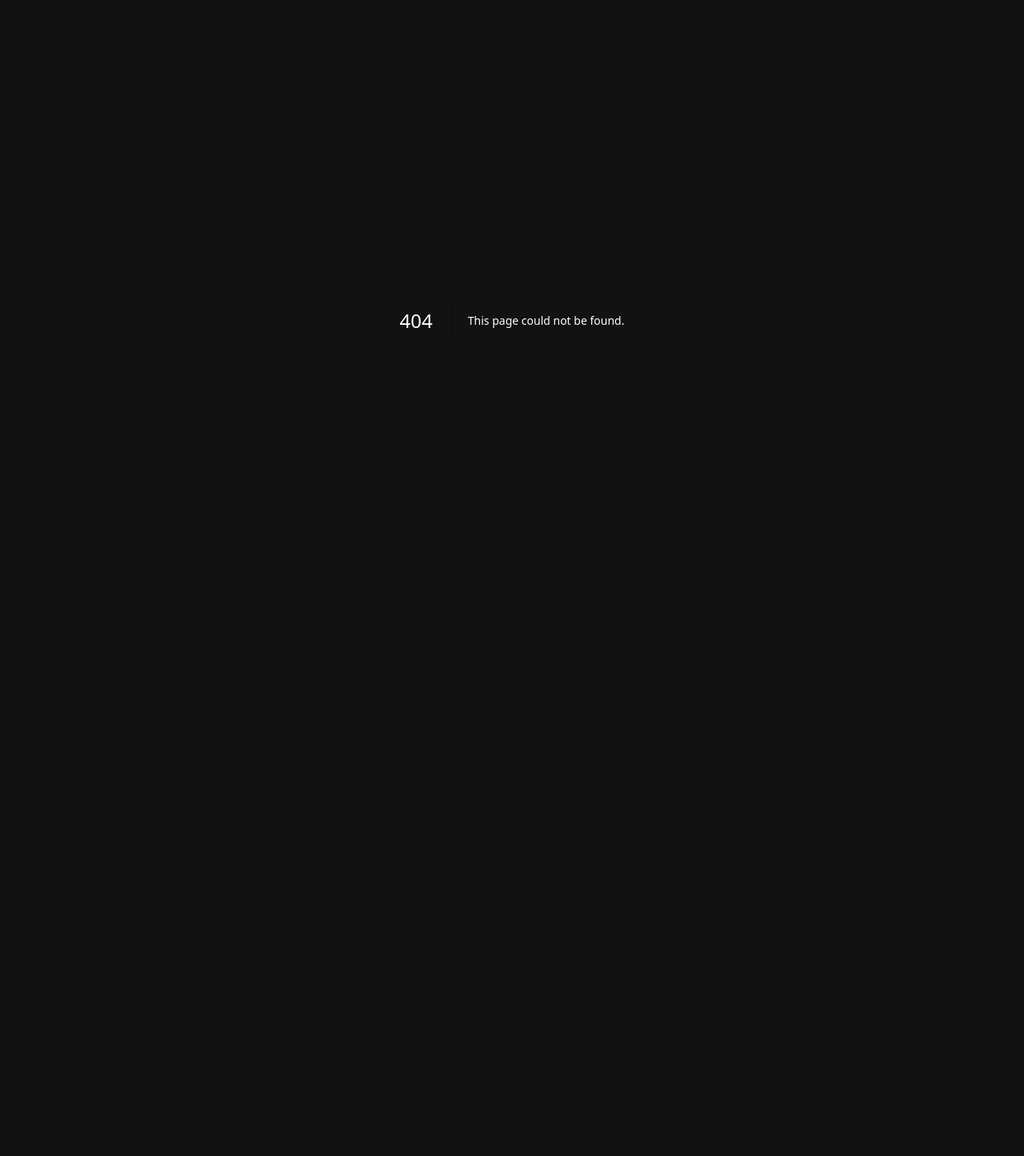
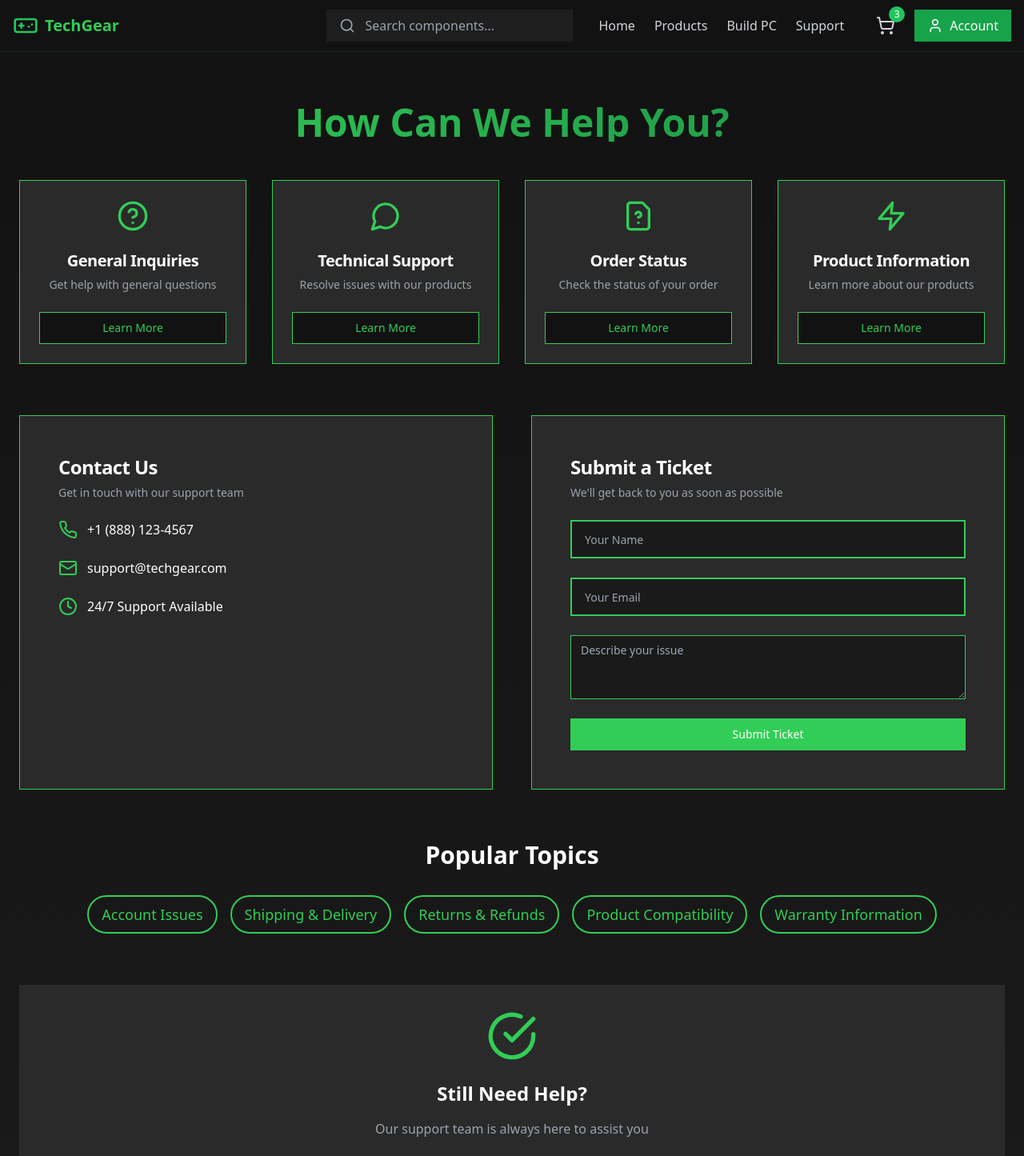
Before and after one commit to kichuu/gaming-site, a Next.js app: page /support in a window 1280 px wide. Before the commit this address had no page. Shown: the top 1445 px of the page at 80% size. Before the commit the page ends 800 px from the top, so only its background shows below. Built offline with nearby package versions, Linux system fonts and the light colour scheme.

Commit message:
update FAQ and Navbar components for improved text color consistency and accessibility; add new Textarea component

```diff
--- /dev/null
+++ b/app/support/page.tsx
@@ -0,0 +1,145 @@
+'use client'
+
+import React from 'react'
+import { motion } from 'framer-motion'
+import { Card, CardHeader, CardTitle, CardDescription, CardContent } from "@/components/ui/card"
+import { Badge } from "@/components/ui/badge"
+import { Button } from "@/components/ui/button"
+import { Input } from "@/components/ui/input"
+import { HelpCircle, MessageCircle, Phone, Mail, FileQuestion, Zap, Clock, CheckCircle } from 'lucide-react'
+import { Textarea } from '@/components/ui/textarea'
+
+const supportTopics = [
+  { icon: HelpCircle, title: 'General Inquiries', description: 'Get help with general questions' },
+  { icon: MessageCircle, title: 'Technical Support', description: 'Resolve issues with our products' },
+  { icon: FileQuestion, title: 'Order Status', description: 'Check the status of your order' },
+  { icon: Zap, title: 'Product Information', description: 'Learn more about our products' },
+]
+
+const SupportPage = () => {
+  return (
+    <div className="min-h-screen bg-gradient-to-b from-[#121212] to-[#1a1a1a] text-white">
+      <div className="container mx-auto px-6 py-16">
+        <motion.h1
+          className="text-5xl font-bold text-center mb-12 text-transparent bg-clip-text bg-gradient-to-r from-primary to-[#1a8f45]"
+          initial={{ opacity: 0, y: -20 }}
+          animate={{ opacity: 1, y: 0 }}
+          transition={{ duration: 0.5 }}
+        >
+          How Can We Help You?
+        </motion.h1>
+
+        <motion.div
+          className="grid grid-cols-1 md:grid-cols-2 lg:grid-cols-4 gap-8 mb-16"
+          initial={{ opacity: 0, y: 20 }}
+          animate={{ opacity: 1, y: 0 }}
+          transition={{ duration: 0.5, delay: 0.2 }}
+        >
+          {supportTopics.map((topic, index) => (
+           <Card key={index} className="bg-[#2a2a2a] border-primary hover:border-primary hover:shadow-xl transition-all transform hover:scale-105 flex flex-col justify-between h-full">
+           <CardHeader className="text-center">
+             <topic.icon className="w-10 h-10 text-primary mb-4 mx-auto" />
+             <CardTitle className="text-xl font-semibold">{topic.title}</CardTitle>
+             <CardDescription className="text-gray-400 mt-2">{topic.description}</CardDescription>
+           </CardHeader>
+           <CardContent className="flex-grow">
+             <Button variant="outline" className="w-full border-primary text-primary hover:bg-primary hover:text-white transition-all duration-300">
+               Learn More
+             </Button>
+           </CardContent>
+         </Card>
+
+          ))}
+        </motion.div>
+
+        <motion.div
+          className="grid md:grid-cols-2 gap-12"
+          initial={{ opacity: 0, y: 20 }}
+          animate={{ opacity: 1, y: 0 }}
+          transition={{ duration: 0.5, delay: 0.4 }}
+        >
+          <Card className="bg-[#2a2a2a] border-primary p-6">
+            <CardHeader>
+              <CardTitle className="text-2xl font-semibold">Contact Us</CardTitle>
+              <CardDescription className="text-gray-400">Get in touch with our support team</CardDescription>
+            </CardHeader>
+            <CardContent className="space-y-6">
+              <div className="flex items-center space-x-3">
+                <Phone className="w-6 h-6 text-primary" />
+                <span>+1 (888) 123-4567</span>
+              </div>
+              <div className="flex items-center space-x-3">
+                <Mail className="w-6 h-6 text-primary" />
+                <span>support@techgear.com</span>
+              </div>
+              <div className="flex items-center space-x-3">
+                <Clock className="w-6 h-6 text-primary" />
+                <span>24/7 Support Available</span>
+              </div>
+            </CardContent>
+          </Card>
+
+          <Card className="bg-[#2a2a2a] border-primary p-6">
+            <CardHeader>
+              <CardTitle className="text-2xl font-semibold">Submit a Ticket</CardTitle>
+              <CardDescription className="text-gray-400">We'll get back to you as soon as possible</CardDescription>
+            </CardHeader>
+            <CardContent>
+              <form className="space-y-6">
+                <Input placeholder="Your Name" className="bg-[#1a1a1a] border-primary text-white" />
+                <Input placeholder="Your Email" type="email" className="bg-[#1a1a1a] border-primary text-white" />
+                <Textarea placeholder="Describe your issue" className="bg-[#1a1a1a] border-primary text-white" />
+                <Button type="submit" className="w-full bg-primary hover:bg-[#1a8f45] text-white transition-all duration-300">
+                  Submit Ticket
+                </Button>
+              </form>
+            </CardContent>
+          </Card>
+        </motion.div>
+
+        <motion.div
+          className="mt-16 text-center"
+          initial={{ opacity: 0, y: 20 }}
+          animate={{ opacity: 1, y: 0 }}
+          transition={{ duration: 0.5, delay: 0.6 }}
+        >
+          <h2 className="text-3xl font-semibold mb-8">Popular Topics</h2>
+          <div className="flex flex-wrap justify-center gap-4">
+          <Badge variant="outline" className=" text-primary hover:bg-primary hover:text-white border-2 border-primary py-2 px-4 rounded-3xl text-lg font-medium transition-all duration-300">
+  Account Issues
+</Badge>
+<Badge variant="outline" className=" text-primary hover:bg-primary hover:text-white border-2 border-primary py-2 px-4 rounded-3xl text-lg font-medium transition-all duration-300">
+  Shipping & Delivery
+</Badge>
+<Badge variant="outline" className=" text-primary hover:bg-primary hover:text-white border-2 border-primary py-2 px-4 rounded-3xl text-lg font-medium transition-all duration-300">
+  Returns & Refunds
+</Badge>
+<Badge variant="outline" className=" text-primary hover:bg-primary hover:text-white border-2 border-primary py-2 px-4 rounded-3xl text-lg font-medium transition-all duration-300">
+  Product Compatibility
+</Badge>
+<Badge variant="outline" className=" text-primary hover:bg-primary hover:text-white border-2 border-primary py-2 px-4 rounded-3xl text-lg font-medium transition-all duration-300">
+  Warranty Information
+</Badge>
+
+          </div>
+        </motion.div>
+
+        <motion.div
+          className="mt-16 bg-[#2a2a2a] rounded-lg p-8 text-center"
+          initial={{ opacity: 0, y: 20 }}
+          animate={{ opacity: 1, y: 0 }}
+          transition={{ duration: 0.5, delay: 0.8 }}
+        >
+          <CheckCircle className="w-16 h-16 text-primary mx-auto mb-6" />
+          <h2 className="text-2xl font-semibold mb-4">Still Need Help?</h2>
+          <p className="text-gray-400 mb-6">Our support team is always here to assist you</p>
+          <Button className="bg-primary hover:bg-[#1a8f45] text-white transition-all duration-300">
+            Chat with Support
+          </Button>
+        </motion.div>
+      </div>
+    </div>
+  )
+}
+
+export default SupportPage
--- a/components/landing-page/faq.tsx
+++ b/components/landing-page/faq.tsx
@@ -35,7 +35,7 @@ export default function FAQ() {
   return (
     <section className="py-16 px-4 bg-[#121212]">
       <div className="container mx-auto">
-        <h2 className="text-4xl font-bold mb-12 text-center bg-gradient-to-r from-secondary-foreground to-green-400 bg-clip-text text-transparent">
+        <h2 className="text-4xl font-bold mb-12 text-center bg-primary bg-clip-text text-transparent">
           Frequently Asked Questions
         </h2>
         <Accordion type="single" collapsible className="w-full max-w-3xl mx-auto">
--- a/components/navbar.tsx
+++ b/components/navbar.tsx
@@ -24,7 +24,7 @@ export default function Navbar() {
           <div className="flex items-center space-x-4">
             <Link href="/" className="flex items-center space-x-2">
               <Gamepad className="h-8 w-8 text-green-500" />
-              <span className="text-xl font-bold bg-gradient-to-r from-secondary-foreground to-green-400 bg-clip-text text-transparent">
+              <span className="text-xl font-bold bg-primary bg-clip-text text-transparent">
                 TechGear
               </span>
             </Link>
@@ -51,9 +51,9 @@ export default function Navbar() {
             {/* Navigation Links */}
             <nav className="flex items-center space-x-6">
               <Link href="/" className="text-gray-300 hover:text-green-400 transition-colors">Home</Link>
-              <Link href="#" className="text-gray-300 hover:text-green-400 transition-colors">Products</Link>
+              <Link href="/products" className="text-gray-300 hover:text-green-400 transition-colors">Products</Link>
               <Link href="#" className="text-gray-300 hover:text-green-400 transition-colors">Build PC</Link>
-              <Link href="#" className="text-gray-300 hover:text-green-400 transition-colors">Support</Link>
+              <Link href="/support" className="text-gray-300 hover:text-green-400 transition-colors">Support</Link>
             </nav>
 
             {/* Action Buttons */}
@@ -103,9 +103,9 @@ export default function Navbar() {
           {/* Mobile Navigation Links */}
           <div className="space-y-4">
             <Link href="/" className="block text-gray-300 hover:text-green-400 py-2 transition-colors">Home</Link>
-            <Link href="#" className="block text-gray-300 hover:text-green-400 py-2 transition-colors">Products</Link>
+            <Link href="/products" className="block text-gray-300 hover:text-green-400 py-2 transition-colors">Products</Link>
             <Link href="#" className="block text-gray-300 hover:text-green-400 py-2 transition-colors">Build PC</Link>
-            <Link href="#" className="block text-gray-300 hover:text-green-400 py-2 transition-colors">Support</Link>
+            <Link href="/support" className="block text-gray-300 hover:text-green-400 py-2 transition-colors">Support</Link>
           </div>
 
           {/* Mobile Action Buttons */}
--- a/components/sell-games.tsx
+++ b/components/sell-games.tsx
@@ -1,5 +1,5 @@
-import Link from 'next/link'
-import { Button } from './ui/button'
+import Link from "next/link"
+import { Button } from "./ui/button"
 
 export default function SellGames() {
   return (
@@ -16,17 +16,27 @@ export default function SellGames() {
 
       {/* Content */}
       <div className="max-w-4xl mx-auto text-center relative z-10">
-        <h2 className="text-4xl font-extrabold mb-6 text-green-400 tracking-tight">Sell Your Pre-owned Games</h2>
-        <p className="mb-10 text-xl text-gray-300 max-w-2xl mx-auto">Turn your old games into cash or store credit. It&apos;s quick, easy, and eco-friendly!</p>
+        <h2 className="text-4xl font-extrabold mb-6 text-green-400 tracking-tight">
+          Sell Your Pre-owned Games
+        </h2>
+        <p className="mb-10 text-xl text-gray-300 max-w-2xl mx-auto">
+          Turn your old games into cash or store credit. It&apos;s quick, easy,
+          and eco-friendly!
+        </p>
         <div className="flex justify-center">
           <Button
             asChild
             size="lg"
             className="relative text-secondary-foreground font-bold w-[200px] h-[60px] rounded-full transition-all duration-300 ease-in-out transform focus:outline-none focus:ring-4 focus:ring-green-400 focus:ring-opacity-50 text-xl hover:bg-transparent bg-transparent"
           >
-  <Link href="/sell" className="relative flex items-center justify-center space-x-2">
+            <Link
+              href="/sell"
+              className="relative flex items-center justify-center space-x-2"
+            >
               <span className="tracking-wider uppercase relative animate-pulse">
-      <span className="relative z-10">Start Selling Now</span>
+                <span className="relative whitespace-nowrap z-10">
+                  Start Selling Now
+                </span>
               </span>
               <svg
                 xmlns="http://www.w3.org/2000/svg"
@@ -44,10 +54,6 @@ export default function SellGames() {
               </svg>
             </Link>
           </Button>
-
-
-
-
         </div>
       </div>
     </section>
--- /dev/null
+++ b/components/ui/textarea.tsx
@@ -0,0 +1,24 @@
+import * as React from "react"
+
+import { cn } from "@/lib/utils"
+
+export interface TextareaProps
+  extends React.TextareaHTMLAttributes<HTMLTextAreaElement> {}
+
+const Textarea = React.forwardRef<HTMLTextAreaElement, TextareaProps>(
+  ({ className, ...props }, ref) => {
+    return (
+      <textarea
+        className={cn(
+          "flex min-h-[80px] w-full rounded-md border border-input bg-background px-3 py-2 text-sm ring-offset-background placeholder:text-muted-foreground focus-visible:outline-none focus-visible:ring-2 focus-visible:ring-ring focus-visible:ring-offset-2 disabled:cursor-not-allowed disabled:opacity-50",
+          className
+        )}
+        ref={ref}
+        {...props}
+      />
+    )
+  }
+)
+Textarea.displayName = "Textarea"
+
+export { Textarea }
--- a/tsconfig.json
+++ b/tsconfig.json
@@ -24,6 +24,7 @@
       "@/*": ["./*"]
     }
   },
+
   "include": ["next-env.d.ts", "**/*.ts", "**/*.tsx", ".next/types/**/*.ts"],
   "exclude": ["node_modules"]
 }
```
Lines whose indentation alone changed are shown as unchanged.
